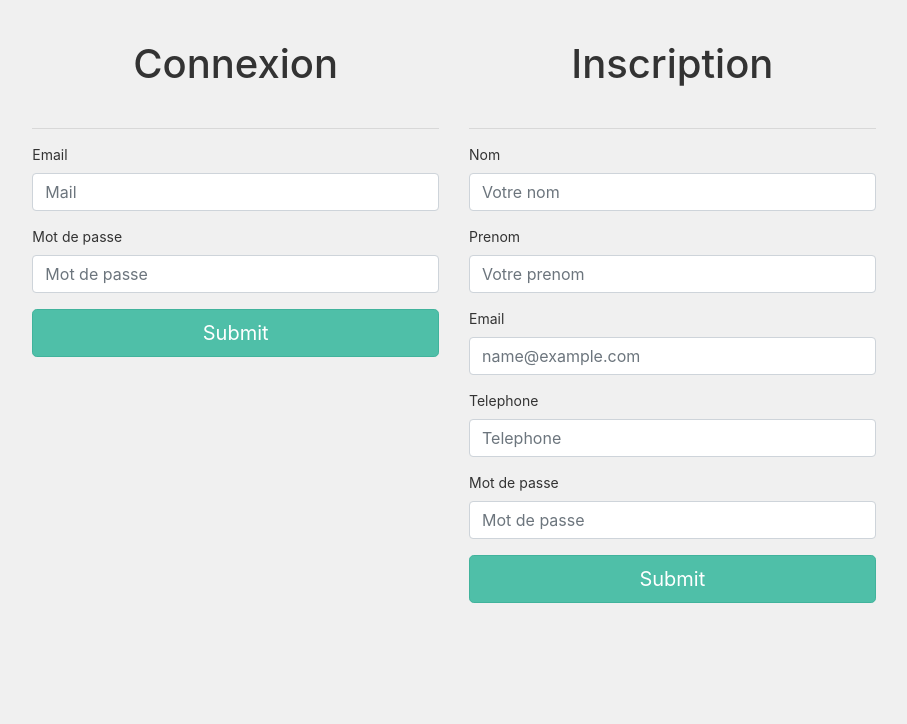
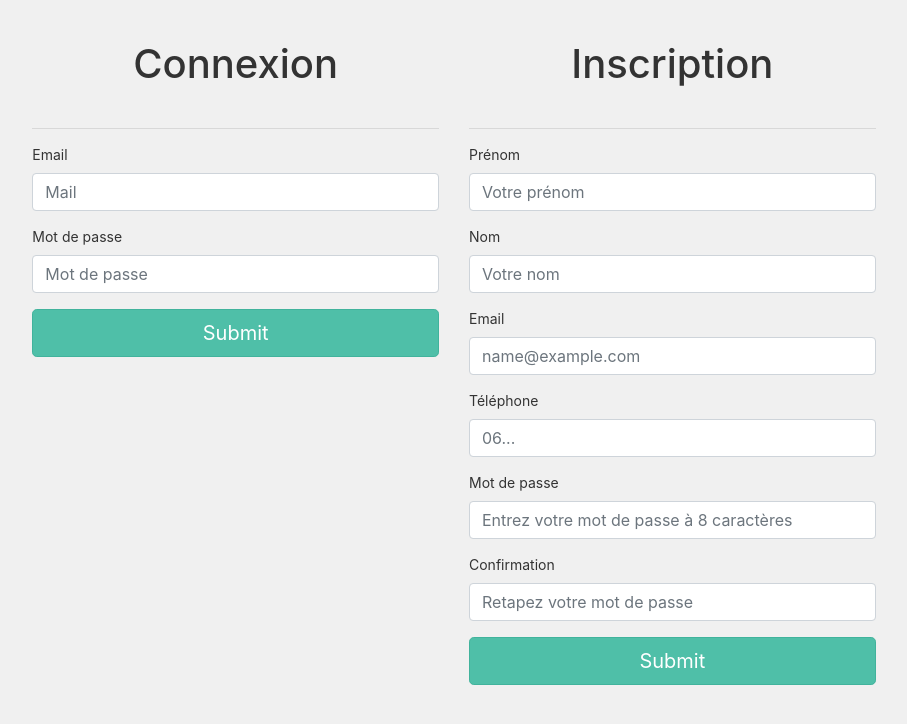
Before and after one commit to MeddySeize/MFC_2020, a PHP site: page /auth.php in a window 1280 px wide. Shown: the part 52-776 px from the top of the page, without its empty margins (186-1093 px from the left). Run offline with PHP 8.4, Linux system fonts and the light colour scheme; some libraries are stand-ins or nearby versions; some web fonts are replaced.

Commit message:
Correction des chemins et notifications

```diff
--- a/element/check_connect.php
+++ b/element/check_connect.php
@@ -1,4 +1,3 @@
-
 <?php
  //connexion
     session_start();
--- a/element/connexion.php
+++ b/element/connexion.php
@@ -1,4 +1,4 @@
- <form action="check_connect.php" method="post">
+ <form action="element/check_connect.php" method="post">
   <div class="form-group">
     <label for="mail">Email</label>
     <input type="text" class="form-control" id="mail" name="mail" placeholder="Mail">
--- a/element/inscription.php
+++ b/element/inscription.php
@@ -1,24 +1,27 @@
-<form action="check_inscription.php" method="post">
+<form action="element/check_inscription.php" method="post">
+<div class="form-group">
+    <label for="prenom">Prénom</label>
+    <input type="text" class="form-control" id="prenom" name="prenom" placeholder="Votre prénom" required>
+  </div>
   <div class="form-group">
     <label for="nom">Nom</label>
     <input type="text" class="form-control" id="nom" name="nom" placeholder="Votre nom" required>
   </div>
   <div class="form-group">
-    <label for="prenom">Prenom</label>
-    <input type="text" class="form-control" id="prenom" name="prenom" placeholder="Votre prenom" required>
+    <label for="mail">Email</label>
+    <input type="email" class="form-control" id="mail" name="mail" placeholder="name@example.com" pattern="[a-z0-9._%+-]+@[a-z0-9.-]+\.[a-z]{2,}$" required>
   </div>
   <div class="form-group">
-    <label for="mail">Email</label>
-    <input type="email" class="form-control" id="mail" name="mail" placeholder="name@example.com" required>
-  </div>
-  <div class="form-group">
-    <label for="tel">Telephone</label>
-    <input type="tel" class="form-control" id="tel" name="tel" placeholder="Telephone" required>
+    <label for="tel">Téléphone</label>
+    <input type="tel" class="form-control" id="tel" name="tel" placeholder="06..." pattern="{10,}" required>
   </div>
   <div class="form-group">
     <label for="passwd">Mot de passe</label>
-    <input type="password" class="form-control" id="passwd" name="passwd" placeholder="Mot de passe" required>
+    <input type="password" class="form-control" id="passwd" name="passwd" placeholder="Entrez votre mot de passe à 8 caractères" pattern="(?=.*\d)(?=.*[a-z])(?=.*[A-Z]).{8,}" required>
   </div>
-
+  <div class="form-group">
+    <label for="passwd">Confirmation</label>
+    <input type="password" class="form-control" id="conf" name="conf" placeholder="Retapez votre mot de passe" pattern="(?=.*\d)(?=.*[a-z])(?=.*[A-Z]).{8,}" required>
+  </div>
   <input type="submit" class="btn btn-primary btn-lg btn-block" name="envoi">
 </form>
```
Also changed, not shown: element/check_inscription.php (+9 -5 lines).
